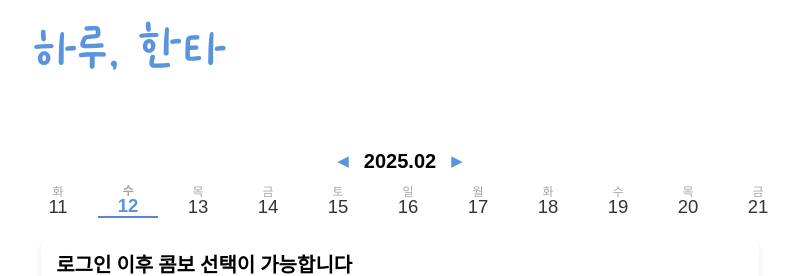
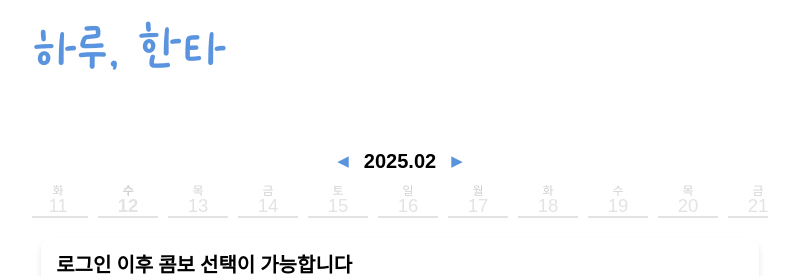
Before and after one commit to kbo-combo/front, a React (Vite) app: page / in a window 1280 px wide. Shown: the top 276 px of the page, without its empty margins (240-1039 px from the left). Built offline with nearby package versions, Linux system fonts and the light colour scheme; no server answers.

Commit message:
feat: 존재하는 date만 하도록 수정

```diff
--- a/src/components/game/GameSchedule.style.ts
+++ b/src/components/game/GameSchedule.style.ts
@@ -53,21 +53,26 @@ export const DatesWrapper = styled.div`
   gap: 1rem;
 `;
 
-export const DateItem = styled.div<{ selected: boolean }>`
+export const DateItem = styled.div<{ selected: boolean; disabled?: boolean }>`
   flex: 0 0 auto;
   min-width: 6rem;
   display: flex;
   flex-direction: column;
   align-items: center;
   justify-content: center;
-  cursor: pointer;
   text-align: center;
-  font-weight: ${({selected}) => (selected ? "bold" : "normal")};
-  color: ${({selected, theme}) =>
-      selected ? theme.color.primary : theme.color.sub};
-  border-bottom: ${({selected, theme}) =>
-      selected ? `0.25rem solid ${theme.color.fontPrimaryForBackground }` : theme.color.sub};
-
+  font-weight: ${({ selected }) => (selected ? "bold" : "normal")};
+  color: ${({ selected, disabled, theme }) =>
+      disabled ? theme.color.gray : selected ? theme.color.primary : theme.color.sub};
+  border-bottom: ${({ selected, disabled, theme }) =>
+      disabled
+          ? `0.25rem solid ${theme.color.gray}`
+          : selected
+              ? `0.25rem solid ${theme.color.fontPrimaryForBackground}`
+              : theme.color.sub};
+  cursor: ${({ disabled }) => (disabled ? "not-allowed" : "pointer")};
+  opacity: ${({ disabled }) => (disabled ? 0.5 : 1)};
+  pointer-events: ${({ disabled }) => (disabled ? "none" : "auto")};
 `;
 
 export const WeekDay = styled.div`
--- a/src/components/game/GameSchedule.tsx
+++ b/src/components/game/GameSchedule.tsx
@@ -3,7 +3,9 @@ import {
   CurrentMonth, DateItem, DatesWrapper, Day,
   Header, NavButton, ScrollContainer, WeekDay, Wrapper
 } from "@components/game/GameSchedule.style.ts";
-import {useGameDate} from "@/contexts/GameDateContext.tsx";
+import { useGameDate } from "@/contexts/GameDateContext.tsx";
+import {useGameListByYearAndMonth} from "@/hooks/useGameList.ts";
+import {GameDateResponse} from "@apis/game.ts";
 
 const MIN_MONTH = 0;
 const MAX_MONTH = 10;
@@ -19,6 +21,11 @@ const GameSchedule = () => {
   const [currentMonth, setCurrentMonth] = useState(initialMonth);
   const scrollContainerRef = useRef<HTMLDivElement>(null);
   const todayRef = useRef<HTMLDivElement>(null);
+
+  const { data: availableDates } = useGameListByYearAndMonth(
+      currentMonth.getFullYear(),
+      currentMonth.getMonth() + 1
+  ) as { data?: GameDateResponse[]; isLoading: boolean };
 
   const getDaysInMonth = (date: Date) => {
     const year = date.getFullYear();
@@ -64,7 +71,9 @@ const GameSchedule = () => {
   };
 
   const handleSelectDate = (date: Date) => {
+    if (availableDates?.some((d: GameDateResponse) => new Date(d.gameDate).toDateString() === date.toDateString())) {
       setSelectedDate(date);
+    }
   };
 
   const formattedDays = getDaysInMonth(currentMonth);
@@ -85,17 +94,24 @@ const GameSchedule = () => {
 
         <ScrollContainer ref={scrollContainerRef}>
           <DatesWrapper>
-            {formattedDays.map((dateObj, index) => (
+            {formattedDays.map((dateObj, index) => {
+              const isAvailable = availableDates?.some(
+                  (d: GameDateResponse) => new Date(d.gameDate).toDateString() === dateObj.date.toDateString()
+              );
+
+              return (
                   <DateItem
                       key={index}
                       ref={dateObj.day === today.getDate() && dateObj.month === today.getMonth() + 1 ? todayRef : null}
                       selected={selectedDate?.toDateString() === dateObj.date.toDateString()}
+                      disabled={!isAvailable}
                       onClick={() => handleSelectDate(dateObj.date)}
                   >
                     <WeekDay>{dateObj.weekDay}</WeekDay>
                     <Day>{dateObj.day}</Day>
                   </DateItem>
-            ))}
+              );
+            })}
           </DatesWrapper>
         </ScrollContainer>
       </Wrapper>
```
Lines whose indentation alone changed are shown as unchanged.
